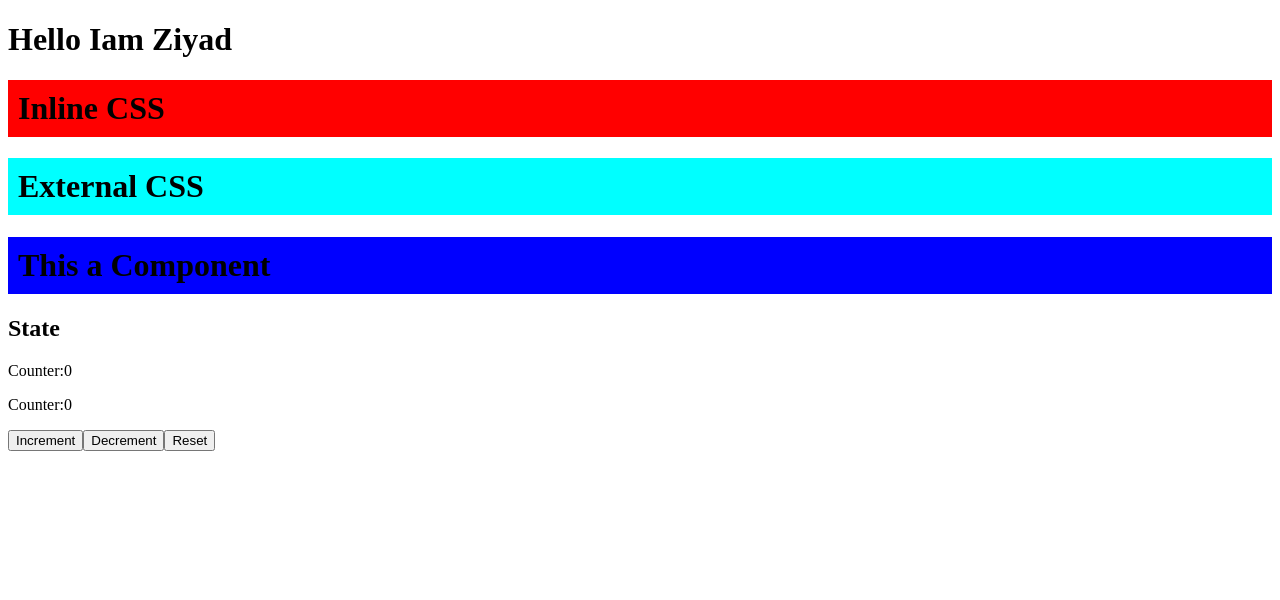
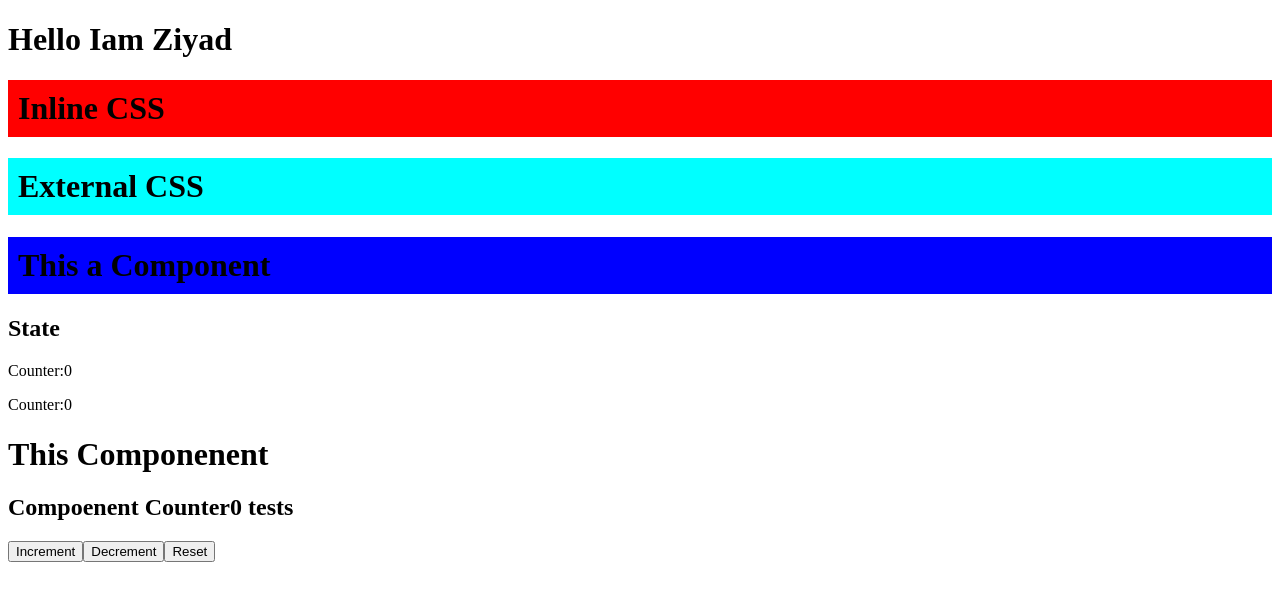
Before and after one commit to ziyadrahman/weblearning, a React (Create React App) app in the folder reactlearning/: page / in a window 1280 px wide. Shown: the top 600 px of the page. Built offline with nearby package versions, Linux system fonts and the light colour scheme.

Commit message:
Spread Operator in React

```diff
--- a/reactlearning/src/App.js
+++ b/reactlearning/src/App.js
@@ -1,11 +1,20 @@
 import './App.css'
 import Header from './components/Header';
+import Counter from'./components/Counter';
 import React,{useState} from 'react';
 
 const data='Ziyad'
 function App() {
 
   const [count,setCount]=useState(0);
+
+
+  /* obj*/
+  let datas ={
+    title:'Compoenent Counter',
+    count,
+    text:' tests'
+  }
 
 
 
@@ -30,6 +39,9 @@ function App() {
 
    <p>Counter:{count}</p>
    <p>Counter:{count}</p>
+
+
+   <Counter {...datas} />
    <button onClick={()=>setCount(count+1)}>Increment</button>
    <button onClick={()=>setCount(count-1)}>Decrement</button>
    <button onClick={()=>setCount(0)}>Reset</button>
--- /dev/null
+++ b/reactlearning/src/components/Counter.jsx
@@ -0,0 +1,15 @@
+import React from "react";
+
+
+  /* For Spread Operator Using*/
+function Counter({title,count,text})
+{
+
+    return(
+        <div>
+            <h1>This Componenent</h1>
+            <h2>{title}{count}{text}</h2>
+        </div>
+    )
+}
+export default Counter;
```
